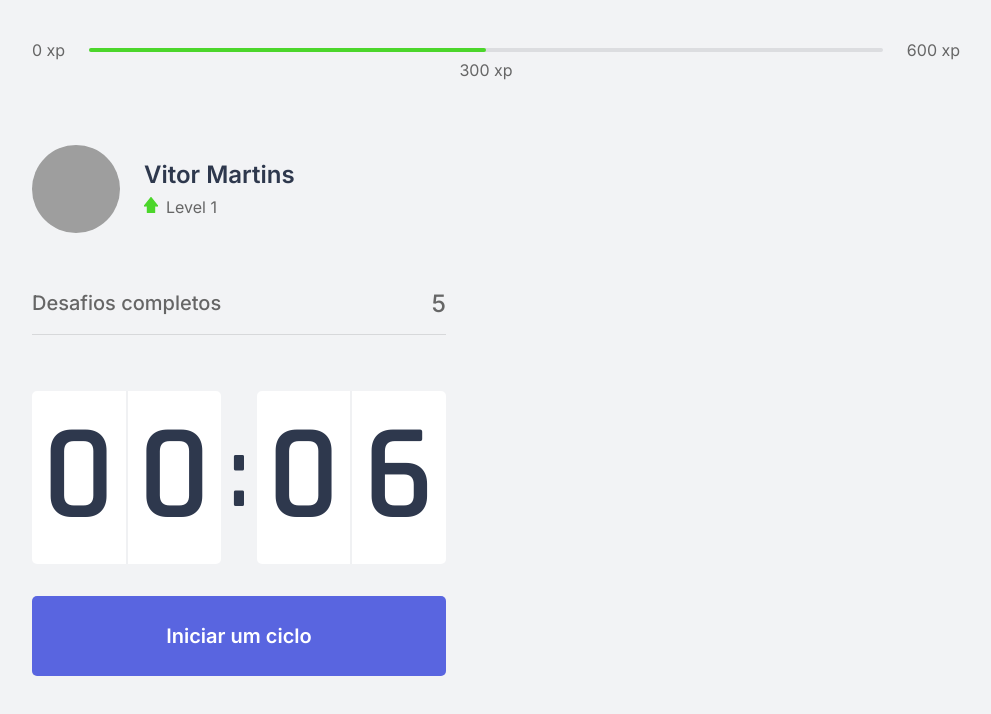
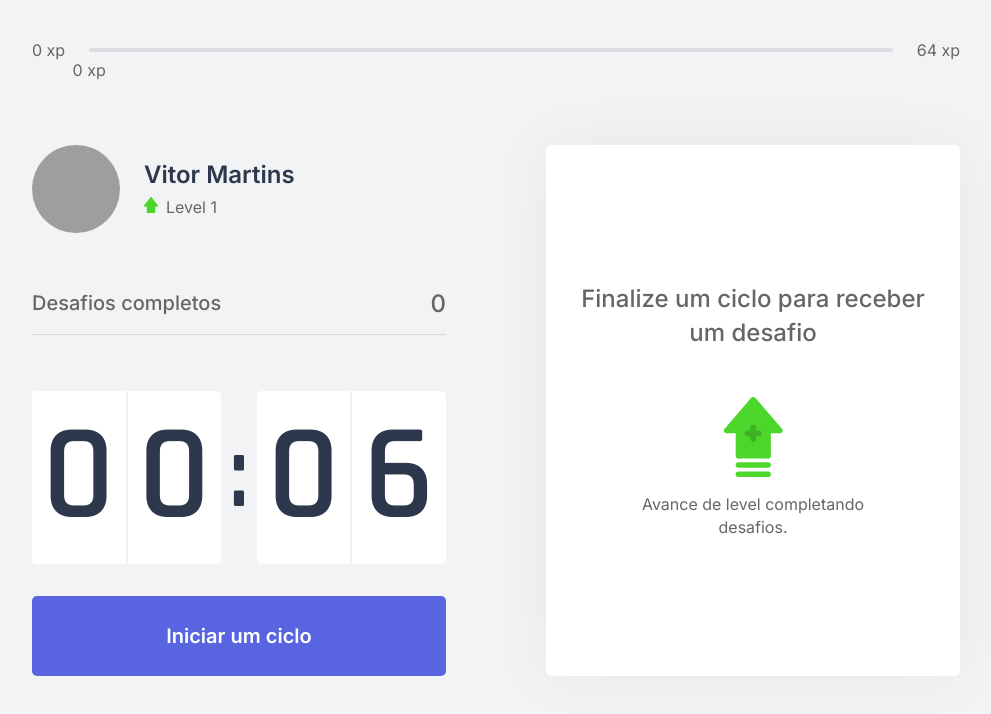
Before and after one commit to vitor-martinss/MoveIt, a Next.js app in the folder _src/: page / in a window 1280 px wide. Shown: the top 714 px of the page, without its empty margins (144-1135 px from the left). Built offline with nearby package versions, Linux system fonts and the light colour scheme; grey boxes are pictures that could not be loaded.

Commit message:
ADD contextApi - finished 3rd day

```diff
--- /dev/null
+++ b/_src/challenges.json
@@ -0,0 +1,61 @@
+[{
+		"type": "body",
+		"description": "Estique um de seus braços com a palma da mão virada para frente e puxe os dedos para cima por 10 segundos por mão.",
+		"amount": 80
+	},
+	{
+		"type": "body",
+		"description": "Estique seu braço contra o peito e puxe-o utilizando o outro braço por 10 segundos por braço.",
+		"amount": 60
+	},
+	{
+		"type": "body",
+		"description": "Puxe seu pescoço com a ajuda da mão para a direita e para a esquerda, permanecendo na posição por alguns segundos.",
+		"amount": 70
+	},
+	{
+		"type": "body",
+		"description": "Com as duas mãos na parte de trás da cabeça, leve-a para baixo, alongando a parte de trás da região.",
+		"amount": 60
+	},
+	{
+		"type": "body",
+		"description": "Cruze as pernas e desça com as mãos esticadas em direção ao chão. Repita o movimento com a outra perna na frente.",
+		"amount": 100
+	},
+	{
+		"type": "body",
+		"description": "Sentado, abra as pernas e tente encostar as palmas das mãos no chão, repita 3 vezes por 5 segundos.",
+		"amount": 80
+	},
+	{
+		"type": "body",
+		"description": "Puxe o joelho de encontro ao peito e segure, troque de perna após 10 segundos.",
+		"amount": 50
+	},
+	{
+		"type": "body",
+		"description": "Sentado, cruze uma perna e incline seu tronco à frente, troque de perna após 10 segundos.",
+		"amount": 80
+	},
+	{
+		"type": "eye",
+		"description": "Sentado, feche os olhos e cubra-os com as palmas da mão durante 2 minutos, depois abra normalmente.",
+		"amount": 90
+	},
+	{
+		"type": "eye",
+		"description": "Em algum ambiente aberto, olhe o mais longe que puder em quatro direções por 3s, mexa apenas os olhos. Repita 3 vezes.",
+		"amount": 140
+	},
+	{
+		"type": "eye",
+		"description": "Usando os polegares, massage a área abaixo das sobrancelhas em movimentos circulares por 15 segundos.",
+		"amount": 70
+	},
+	{
+		"type": "body",
+		"description": "Em pé, gire a cintura o máximo que puder para a esquerda, segure por cinco segundos. Repita para a direita.",
+		"amount": 90
+	}
+]
--- /dev/null
+++ b/_src/src/components/ChallengeBox.tsx
@@ -0,0 +1,47 @@
+import { useContext } from 'react'
+import { ChallengesContext } from '../contexts/ChallengeContext'
+import styles from '../styles/components/ChallengeBox.module.css'
+
+
+export function ChallengeBox() {
+	const { activeChallenge, resetChallenge } = useContext(ChallengesContext)
+
+	return(
+		<div className={styles.challengeBoxContainer}>
+			{ activeChallenge ? (
+				<div className={styles.challengeActive}>
+					<header>Ganhe {activeChallenge.amount} px</header>
+					<main>
+						<img src={`icons/${activeChallenge.type}.svg`} alt="Icon"/>
+						<strong>Novo desafio</strong>
+						<p>{activeChallenge.description}</p>
+					</main>
+					<footer>
+						<button
+							type="button"
+							className={styles.challengeFailedButton}
+							onClick={resetChallenge}
+							>
+								Falhei
+						</button>
+						<button
+							type="button"
+							className={styles.challengeSucceededButton}
+							>
+								Completei
+						</button>
+					</footer>
+				</div>
+			) : (
+				<div className={styles.challengeNotActive}>
+					<strong>Finalize um ciclo para receber um desafio</strong>
+					<p>
+						<img src="icons/level-up.svg" alt="Level Up"/>
+						Avance de level completando desafios.
+					</p>
+				</div>
+			)}
+
+		</div>
+	)
+}
--- a/_src/src/components/CompletedChallenges.tsx
+++ b/_src/src/components/CompletedChallenges.tsx
@@ -1,11 +1,14 @@
+import { useContext } from 'react'
+import { ChallengesContext } from '../contexts/ChallengeContext'
 import styles from '../styles/components/CompletedChallenges.module.css'
 
 
 export function CompletedChallenges() {
+	const {challengesCompleted} = useContext(ChallengesContext)
 	return(
 		<div className={styles.completedChallengesContainer}>
 			<span>Desafios completos</span>
-			<span>5</span>
+			<span>{challengesCompleted}</span>
 		</div>
 	)
 }
--- a/_src/src/components/Countdown.tsx
+++ b/_src/src/components/Countdown.tsx
@@ -1,9 +1,12 @@
-import { useEffect, useState } from 'react'
+import { useContext, useEffect, useState } from 'react'
+import { ChallengesContext } from '../contexts/ChallengeContext'
 import styles from '../styles/components/Countdown.module.css'
 
 let countdownTimeout: NodeJS.Timeout
 
 export function Countdown() {
+	const { startNewChallenge } = useContext(ChallengesContext)
+
 	const [time, setTime] = useState(0.1 * 60)
 	const [isActive, setActive] = useState(false)
 	const [hasFinished, setHasFinished] = useState(false)
@@ -32,6 +35,7 @@
 		} else if (isActive && time === 0) {
 			setHasFinished(true)
 			setActive(false)
+			startNewChallenge()
 		}
 	},[isActive, time])
 
--- a/_src/src/components/ExperienceBar.tsx
+++ b/_src/src/components/ExperienceBar.tsx
@@ -1,16 +1,21 @@
+import { useContext } from 'react'
+import { ChallengesContext } from '../contexts/ChallengeContext'
 import styles from '../styles/components/ExperienceBar.module.css'
 
 export function ExperienceBar() {
+	const {currentExperience, experienceToNextLevel} = useContext(ChallengesContext)
+
+	const percentToNextLevel = Math.round(currentExperience * 100) / experienceToNextLevel
 	return (
 		<header className={styles.experienceBar}>
 			<span>0 xp</span>
 			<div>
-				<div style={{ width: '50%' }} />
-				<span className={styles.currentExperience} style={{ left: '50%' }}>
-					300 xp
+				<div style={{ width: `${percentToNextLevel}%` }} />
+				<span className={styles.currentExperience} style={{ left: `${percentToNextLevel}%` }}>
+					{currentExperience} xp
 				</span>
 			</div>
-			<span> 600 xp</span>
+			<span> {experienceToNextLevel} xp</span>
 		</header>
 	)
 }
--- /dev/null
+++ b/_src/src/contexts/ChallengeContext.tsx
@@ -0,0 +1,71 @@
+import { createContext, ReactNode, useState } from 'react'
+import challenges from '../../challenges.json'
+
+interface Challenge {
+	type: 'body' | 'eye';
+	description: string;
+	amount: number;
+}
+
+
+interface ChallengesContextData {
+	level: number;
+	currentExperience: number;
+	experienceToNextLevel: number;
+	challengesCompleted: number;
+	activeChallenge: Challenge;
+	levelUp: () => void;
+	startNewChallenge: () => void;
+	resetChallenge: () => void;
+}
+
+interface ChallengesProviderProps {
+	children: ReactNode;
+}
+
+export const ChallengesContext = createContext({} as ChallengesContextData)
+
+export function ChallengesProvider({children}: ChallengesProviderProps) {
+
+	const [level, setLevel] = useState(1)
+
+	const [currentExperience, setCurrentExperience] = useState(0)
+	const [challengesCompleted, setChallengesCompleted] = useState(0)
+
+	const [activeChallenge, setActiveChallenge] = useState(null)
+
+	const experienceToNextLevel = Math.pow((level + 1) * 4, 2)
+
+	function levelUp() {
+		setLevel(level + 1)
+	}
+
+	function startNewChallenge() {
+		const randomChallengeIndex = Math.floor(Math.random() * challenges.length)
+		const challenge = challenges[randomChallengeIndex]
+
+		setActiveChallenge(challenge)
+	}
+
+	function resetChallenge() {
+		setActiveChallenge(null)
+	}
+
+
+	return (
+		<ChallengesContext.Provider
+			value={{
+				level,
+				currentExperience,
+				challengesCompleted,
+				levelUp,
+				startNewChallenge,
+				activeChallenge,
+				resetChallenge,
+				experienceToNextLevel
+			}}
+		>
+			{children}
+		</ChallengesContext.Provider>
+	)
+}
--- a/_src/src/pages/_app.tsx
+++ b/_src/src/pages/_app.tsx
@@ -1,7 +1,14 @@
 import '../styles/global.css'
 
+import { ChallengesProvider } from '../contexts/ChallengeContext'
+
 function MyApp({ Component, pageProps }) {
-  return <Component {...pageProps} />
+
+	return (
+		<ChallengesProvider>
+			<Component {...pageProps} />
+		</ChallengesProvider>
+	)
 }
 
 export default MyApp
--- a/_src/src/pages/index.tsx
+++ b/_src/src/pages/index.tsx
@@ -6,6 +6,7 @@
 import Head from 'next/head'
 
 import styles from '../styles/pages/Home.module.css'
+import { ChallengeBox } from '../components/ChallengeBox'
 
 
 export default function Home() {
@@ -23,7 +24,7 @@
 					<Countdown />
 				</div>
 				<div>
-
+					<ChallengeBox />
 				</div>
 			</section>
 		</div>
--- a/_src/src/styles/components/ChallengeBox.module.css
+++ b/_src/src/styles/components/ChallengeBox.module.css
@@ -46,7 +46,7 @@
 	flex-direction: column;
 }
 
-.challengeActive {
+.challengeActive header {
 	color: var(--blue);
 	font-weight: 600;
 	font-size: 1.25rem;
```
